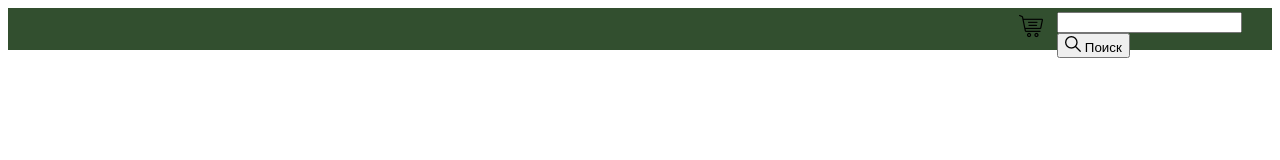
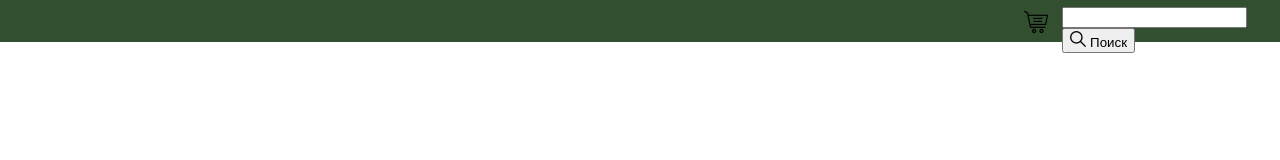
Before and after one commit to overlod36/web_kurs, a plain HTML site: page main.html in a window 1280 px wide. Drawn offline with nearby package versions, Linux system fonts and the light colour scheme.

Commit message:
actually final cut of header

```diff
--- a/css/style.css
+++ b/css/style.css
@@ -1,23 +1,26 @@
-.header-bar {
+header .header-bar {
     font-size: 1.07692em;
     background-color: #324f2f;
     color: black;
     padding-top: 21px;
     padding-bottom: 21px;
     position: relative;
+}
 
+body {
+    margin: 0px;
 }
 
 .header-bar-search {
     position: absolute;
     left: 83%;
     bottom: 0%;
-    top: 10%;
+    top: 17%;
 }
 
 .header-bar-cart{
     position: absolute;
     left: 80%;
-    top: 15%;
+    top: 23%;
 
 }
```
